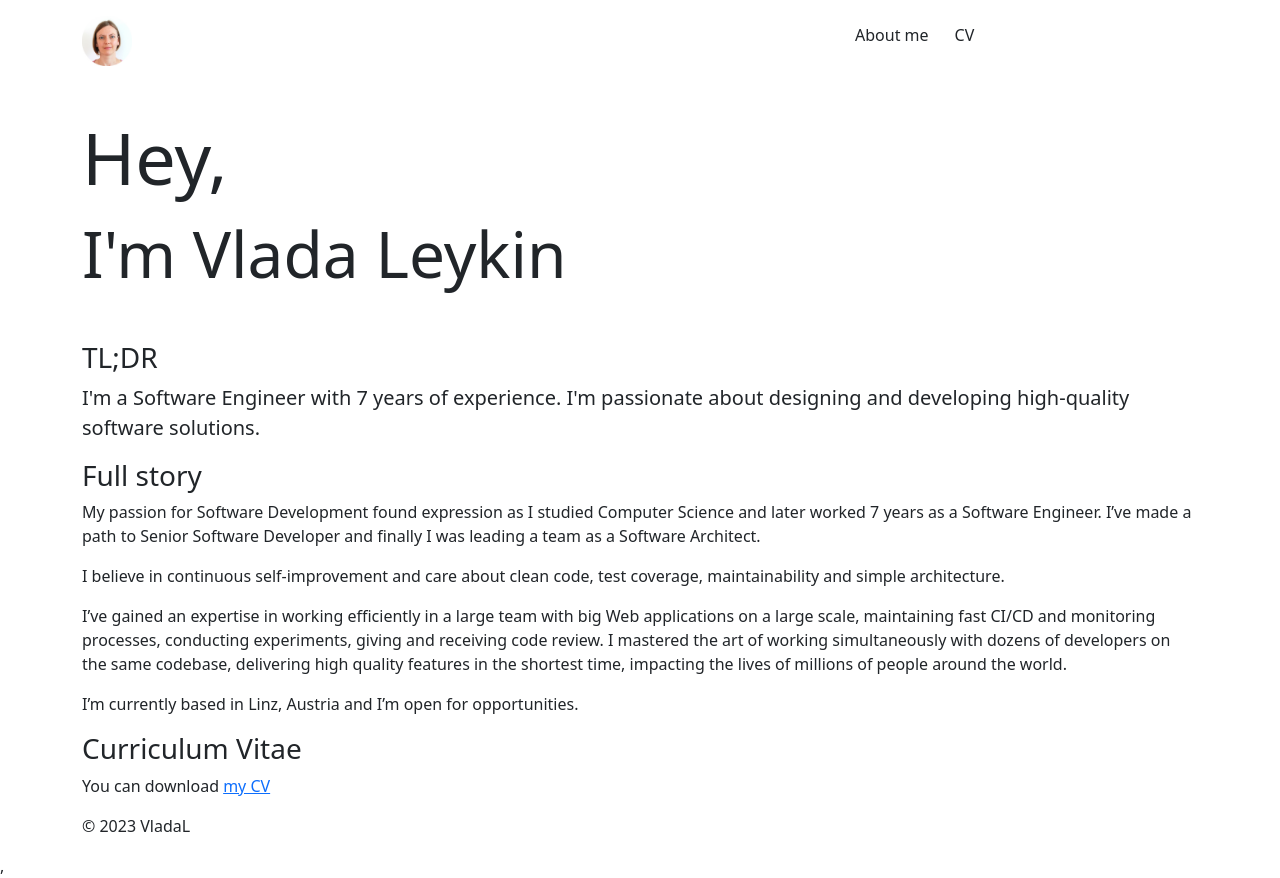
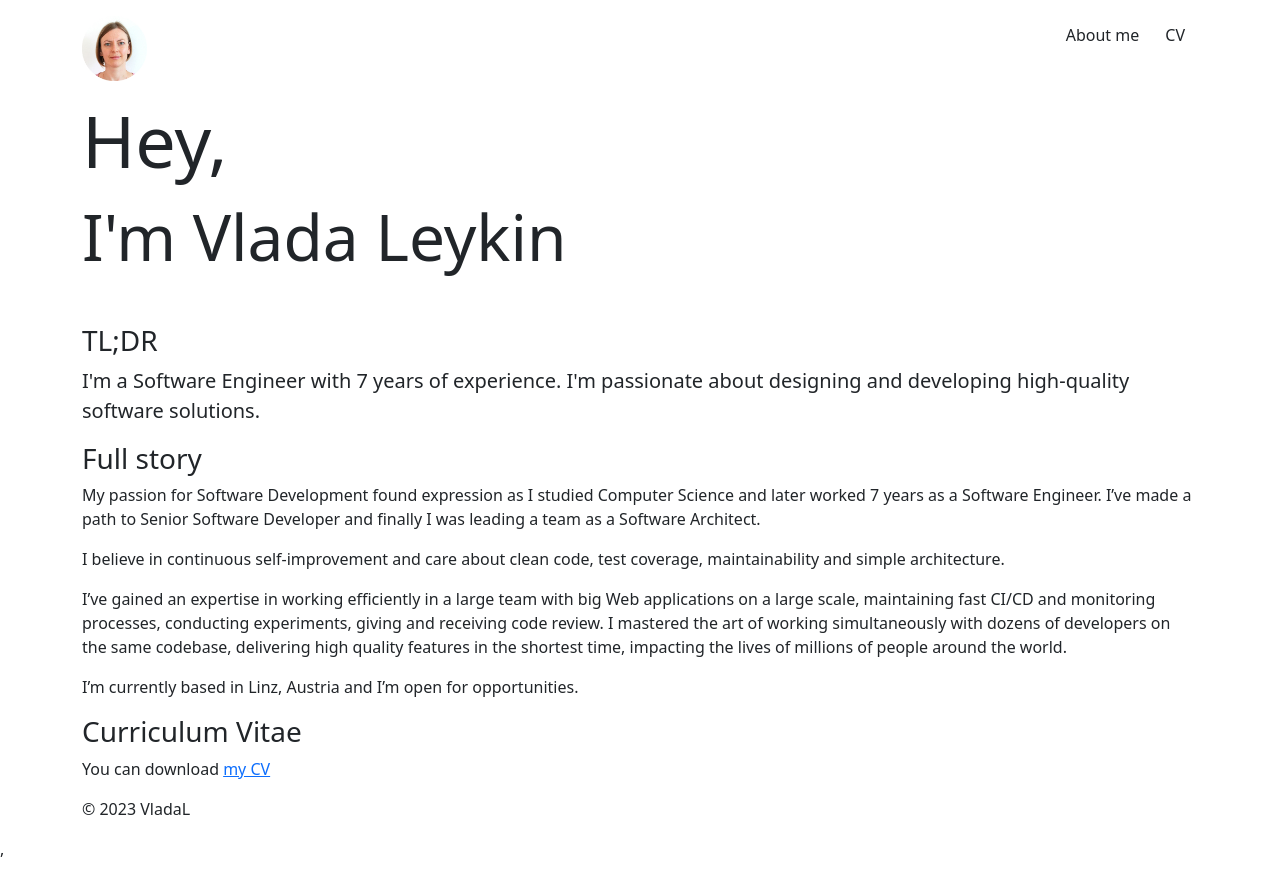
Before and after one commit to Vlada-Leykin/business-card, a React app: page / in a window 1280 px wide. Built offline with nearby package versions, Linux system fonts and the light colour scheme.

Commit message:
better layout definition

```diff
--- a/src/components/AboutMeSection.js
+++ b/src/components/AboutMeSection.js
@@ -3,7 +3,7 @@ import React from 'react';
 function AboutMeSection() {
   return (
     <section className='container' id="about_me">
-      <div className='my-5'>
+      <div className='mt-3 mb-5'>
         <p className='display-2'>Hey,</p>
         <h1 className='display-3'>I&#39;m Vlada Leykin</h1>
       </div>
--- a/src/components/Header.js
+++ b/src/components/Header.js
@@ -5,10 +5,10 @@ function Header() {
   return (
     <header className="container my-3">
       <div className="row justify-content-between">
-      <div className="col-sm-4" >
-        <img src={ProfilePicture} alt="Vlada Leykin" width="50" height="50" />
+      <div className="col-sm-4 text-center text-sm-start" >
+        <img src={ProfilePicture} alt="Vlada Leykin" width="65" height="65" />
       </div>
-      <div className="col-sm-4">
+      <div className="col-sm-4 text-center text-sm-end">
         <a className='btn' href='#about_me'>About me</a>
         <a className='btn' href='#cv'>CV</a>
       </div>
```
